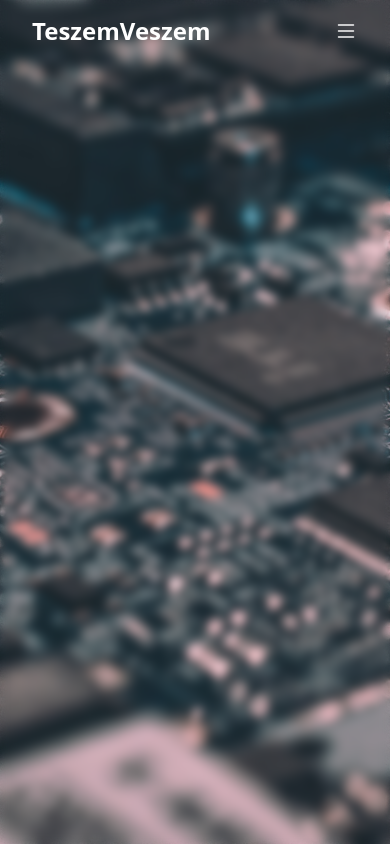
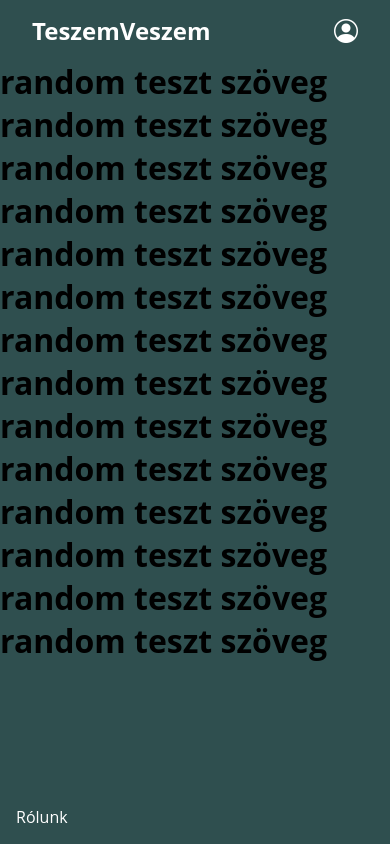
Before and after one commit to AAdam98/TeszemVeszem, a Flask app: page / in a window 390 px wide. Run offline with Flask 3, Linux system fonts and the light colour scheme.

Commit message:
Megyek haza

```diff
--- a/website/auth.py
+++ b/website/auth.py
@@ -54,4 +54,4 @@ def signup():
             flash('A fiók sikeresen létrehozva', category='success')
             return redirect(url_for('views.home'))
 
-    return render_template('register.html')
+    return render_template('signup.html')
--- /dev/null
+++ b/website/static/auth.css
@@ -0,0 +1,18 @@
+.authPanel {
+    display: flex;
+    align-items: center;
+    justify-content: center;
+}
+
+form {
+    margin-top: 5%;
+    padding: 25px;
+    background: whitesmoke;
+    border-radius: 10px;
+}
+
+footer {
+    position: absolute;
+    bottom: 0;
+    padding: 1rem 1rem;
+}
--- a/website/static/site.css
+++ b/website/static/site.css
@@ -7,12 +7,8 @@
 
 body {
     height: 100vh;
-    background-color: black;
-    background-image: url('../static/alexandre-debieve-FO7JIlwjOtU-unsplash.jpg');
-    background-size: cover;
-    background-position: center;
-    backdrop-filter: blur(5px);
-}
+    background-color: darkslategray;
+    }
 
 li {
     list-style: none;
@@ -28,16 +24,13 @@ a:hover {
     color: orange;
 }
 
-/* menüsáv */
 header {
-    position: relative;
     padding: 0 2rem;
 }
 
 .navbar {
     width: 100%;
     height: 60px;
-    max-width: 1200px;
     margin: 0 auto;
     display: flex;
     align-items: center;
@@ -54,51 +47,18 @@ header {
     gap: 2rem;
 }
 
-.navbar .menuButton {
+.navbar .accountBtn {
     color: white;
     font-size: 1.5rem;
     cursor: pointer;
-    display: none;
 }
 
-/* apró menü */
-.aproMenu {
-    display: none;
-    position: absolute;
-    right: 2rem;
-    top: 60px;
-    width: 150px;
-    height: 0;
-    background-color: rgba(255,255,255,0.2);
-    backdrop-filter: blur(2px);
-    border-radius: 10px;
-    overflow: hidden;
-    transition: height 0.5s cubic-bezier(0.175, 0.885, 0.32, 1.275);
+footer {
+    position: relative;
+    bottom: 0;
+    padding: 1rem 1rem;
 }
-
-.aproMenu.open {
-    height: auto;
-}
-
-.aproMenu li {
-    padding: 0.5rem;
-    display: flex;
-    align-items: center;
-    justify-content: center;
-}
-
 /* dinamikus megjelenítés */
 @media (max-width: 992px) {
-    .navbar .links,
-    .navbar .accountBtn {
-        display: none;
-    }
 
-    .navbar .menuButton {
-        display: block;
-    }
-
-    .aproMenu {
-        display: block;
-    }
 }
--- a/website/templates/base.html
+++ b/website/templates/base.html
@@ -6,40 +6,17 @@
     <meta name="viewport" content="width=device-width, initial-scale=1.0" />
     <title>{%block title %} {% endblock %}</title>
     <link rel="stylesheet" href="../static/site.css">
+    <link rel="stylesheet" href="../static/auth.css">
     <link rel="stylesheet" href="https://cdn.jsdelivr.net/npm/bootstrap-icons@1.11.3/font/bootstrap-icons.min.css">
 </head>
 
 <body>
     <header>
         <div class="navbar">
-            <div class="logo"><a href="#" class="logo">TeszemVeszem</a></div>
-            <ul class="links">
-                <li><a href="#" class="hero">Kategóriák</a></li>
-                <li><a href="#" class="hero">Rólunk</a></li>
-            </ul>
+            <div class="logo"><a href="/" class="logo">TeszemVeszem</a></div>
             <a href="/auth/login" class="accountBtn"><i class="bi bi-person-circle"></i></a>
-            <div class="menuButton">
-                <i class="bi bi-list"></i>
-            </div>
-        </div>
-
-        <div class="aproMenu">
-            <li><a href="#" class="hero">Kategóriák</a></li>
-            <li><a href="#" class="hero">Rólunk</a></li>
-            <li><a href="/auth/login" class="accountBtn"><i class="bi bi-person-circle"></i></a></li>
         </div>
     </header>
-
-
-    <script>
-        const toggleMenu = document.querySelector('.menuButton')
-        const toggleMenuIcon = document.querySelector('.menuButton i')
-        const toggleAproMenu = document.querySelector('.aproMenu')
-
-        toggleMenu.onclick = function () {
-            toggleAproMenu.classList.toggle('open')
-        }
-    </script>
 
     {% with messages = get_flashed_messages(with_categories=true)%}
     {%if messages%}
@@ -66,6 +43,26 @@
     {%block content%}
     {%endblock%}
 
+    <footer>
+            <ul class="links">
+                <li><a href="/about" class="hero">Rólunk</a></li>
+            </ul>
+    </footer>
+
+    <script>
+        const toggleMenu = document.querySelector('.menuButton')
+        const toggleMenuIcon = document.querySelector('.menuButton i')
+        const toggleAproMenu = document.querySelector('.aproMenu')
+
+        toggleMenu.onclick = function () {
+            toggleAproMenu.classList.toggle('open')
+            const isOpen = toggleAproMenu.classList.contains('open')
+
+            toggleMenuIcon.classList = isOpen
+                ? 'bi bi-x'
+                : 'bi bi-list'
+        }
+    </script>
 </body>
 
 </html>
--- a/website/templates/home.html
+++ /dev/null
@@ -1,5 +0,0 @@
-{% extends 'base.html' %}
-{% block title %} Kezdőlap {%endblock%}
-{%block content%}
-<h1>Skorka Dávidra várok, hogy legyen base.html.</h1>
-{%endblock%}
--- a/website/templates/index.html
+++ b/website/templates/index.html
@@ -1,2 +1,24 @@
 {% extends "base.html" %}
 {%block title %} TeszemVeszem {% endblock %}
+
+{%block content%}
+
+<div class="content">
+    <h1>random teszt szöveg</h1>
+    <h1>random teszt szöveg</h1>
+    <h1>random teszt szöveg</h1>
+    <h1>random teszt szöveg</h1>
+    <h1>random teszt szöveg</h1>
+    <h1>random teszt szöveg</h1>
+    <h1>random teszt szöveg</h1>
+    <h1>random teszt szöveg</h1>
+    <h1>random teszt szöveg</h1>
+    <h1>random teszt szöveg</h1>
+    <h1>random teszt szöveg</h1>
+    <h1>random teszt szöveg</h1>
+    <h1>random teszt szöveg</h1>
+    <h1>random teszt szöveg</h1>
+</div>
+
+
+{%endblock%}
--- a/website/templates/login.html
+++ b/website/templates/login.html
@@ -1,6 +1,9 @@
 {% extends 'base.html' %}
 {% block title %} Bejelentkezés {%endblock%}
+
 {%block content%}
+
+<div class="authPanel">
     <form method="POST">
         <div class="mb-3">
             <label for="email" class="form-label">Email cím</label>
@@ -12,4 +15,6 @@
         </div>
         <button type="submit" class="btn btn-primary">Bejelentkezés</button>
     </form>
+</div>
+
 {%endblock%}
```
Also changed, not shown: website/static/site.js (deleted, +0 -7 lines), website/templates/register.html (deleted, +0 -24 lines), website/templates/signup.html (added, +27 -0 lines). Lines whose indentation alone changed are shown as unchanged.
